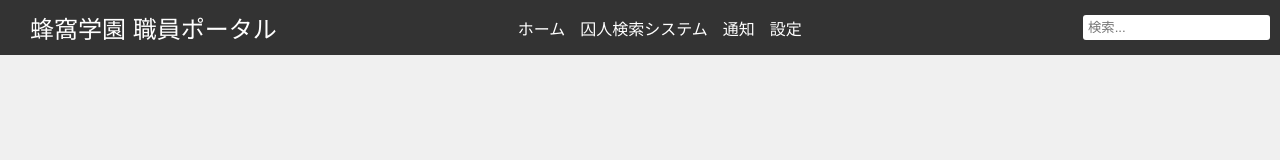
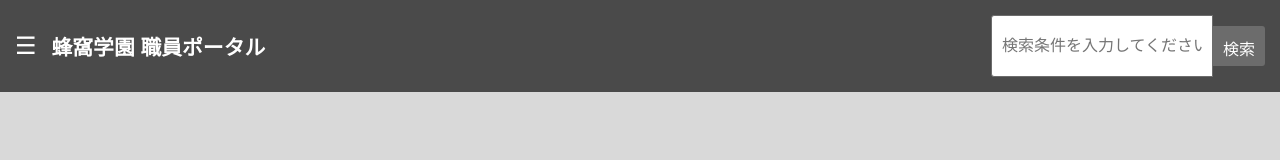
Before and after one commit to houkagakuen/test, a plain HTML site: page index.html in a window 1280 px wide. Drawn offline with Linux system fonts and the light colour scheme.

Commit message:
Update index.html

```diff
--- a/index.html
+++ b/index.html
@@ -6,55 +6,59 @@
     <title>蜂窩学園 職員ポータル</title>
     <style>
         body {
+            margin: 0;
             font-family: Arial, sans-serif;
-            margin: 0;
-            padding: 0;
-            background-color: #f0f0f0;
+            background-color: #d9d9d9; /* 全体をグレー系の背景 */
         }
         .header {
-            background-color: #333;
-            color: #fff;
-            padding: 10px;
+            background-color: #4a4a4a; /* ヘッダーの濃いグレー */
+            color: white;
+            padding: 15px;
             display: flex;
-            justify-content: space-between;
             align-items: center;
         }
-        .header .title {
+        .menu-icon {
             font-size: 1.5em;
-            margin-left: 20px;
+            cursor: pointer;
+            margin-right: 15px;
         }
-        .menu {
+        .logo {
+            font-size: 1.3em;
+            font-weight: bold;
+        }
+        .search-bar {
+            margin-left: auto;
             display: flex;
-            gap: 15px;
-            margin-right: 20px;
+            align-items: center;
         }
-        .menu a {
-            color: #fff;
-            text-decoration: none;
+        .search-bar input[type="text"] {
+            padding: 10px;
+            font-size: 1em;
+            height: 40px; /* 高さを強調 */
+            width: 200px;
+            border: 1px solid #6c6c6c;
+            border-radius: 3px 0 0 3px;
         }
-        .search-bar input {
-            padding: 5px;
-            margin-left: 20px;
+        .search-bar button {
+            padding: 10px;
+            font-size: 1em;
+            height: 40px; /* 高さ合わせ */
+            background-color: #6c6c6c;
+            color: white;
             border: none;
-            border-radius: 3px;
+            cursor: pointer;
+            border-radius: 0 3px 3px 0;
         }
     </style>
 </head>
 <body>
     <div class="header">
-        <div class="title">蜂窩学園 職員ポータル</div>
-        <div class="menu">
-            <a href="#">ホーム</a>
-            <a href="#">囚人検索システム</a>
-            <a href="#">通知</a>
-            <a href="#">設定</a>
+        <div class="menu-icon">☰</div>
+        <div class="logo">蜂窩学園 職員ポータル</div>
+        <div class="search-bar">
+            <input type="text" placeholder="検索条件を入力してください...">
+            <button>検索</button>
         </div>
-        <div class="search-bar">
-            <input type="text" placeholder="検索...">
-        </div>
-    </div>
-    <div id="content">
-        <!-- ここにポータルサイトのコンテンツが入ります -->
     </div>
 </body>
 </html>
```
